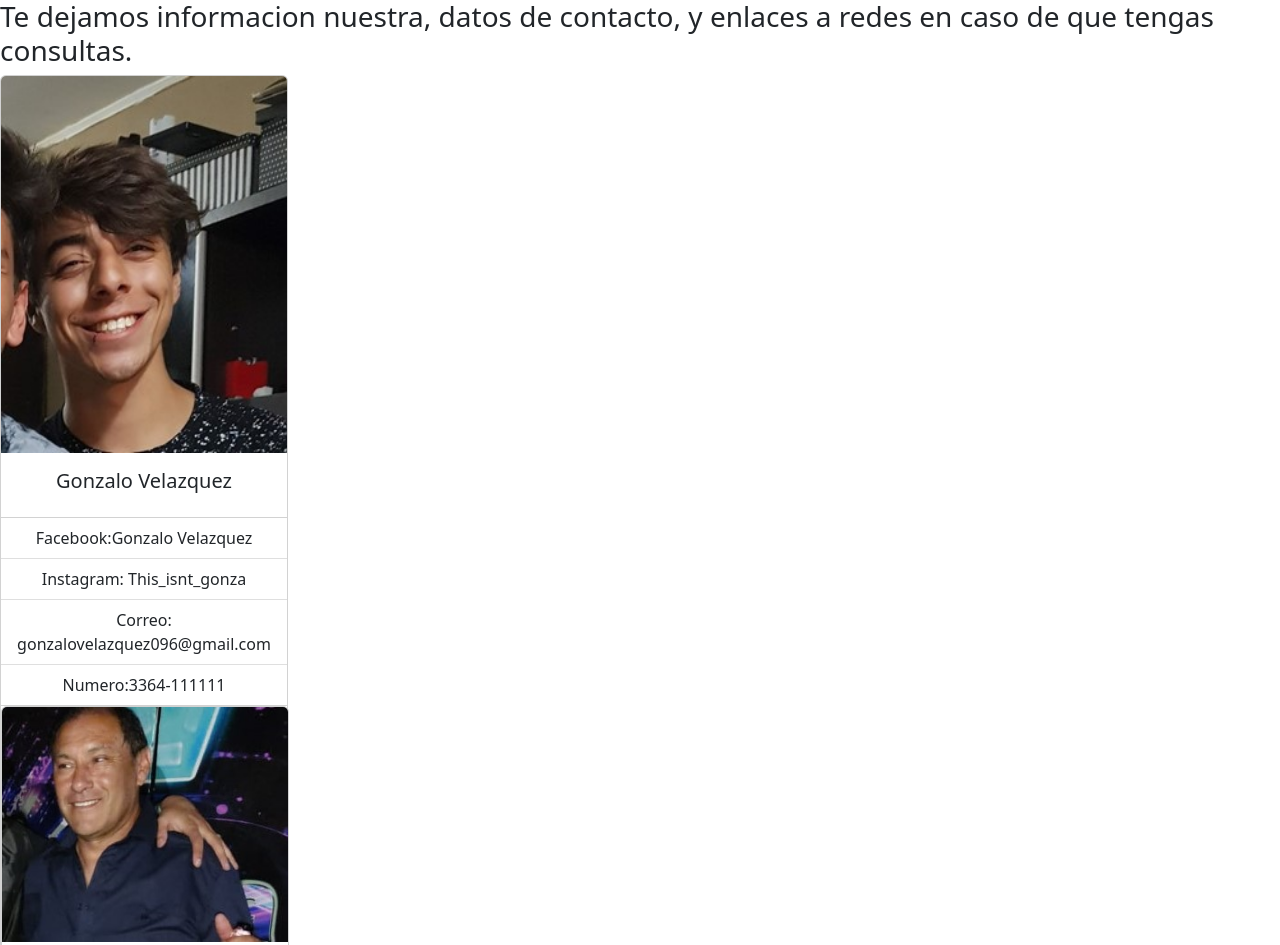
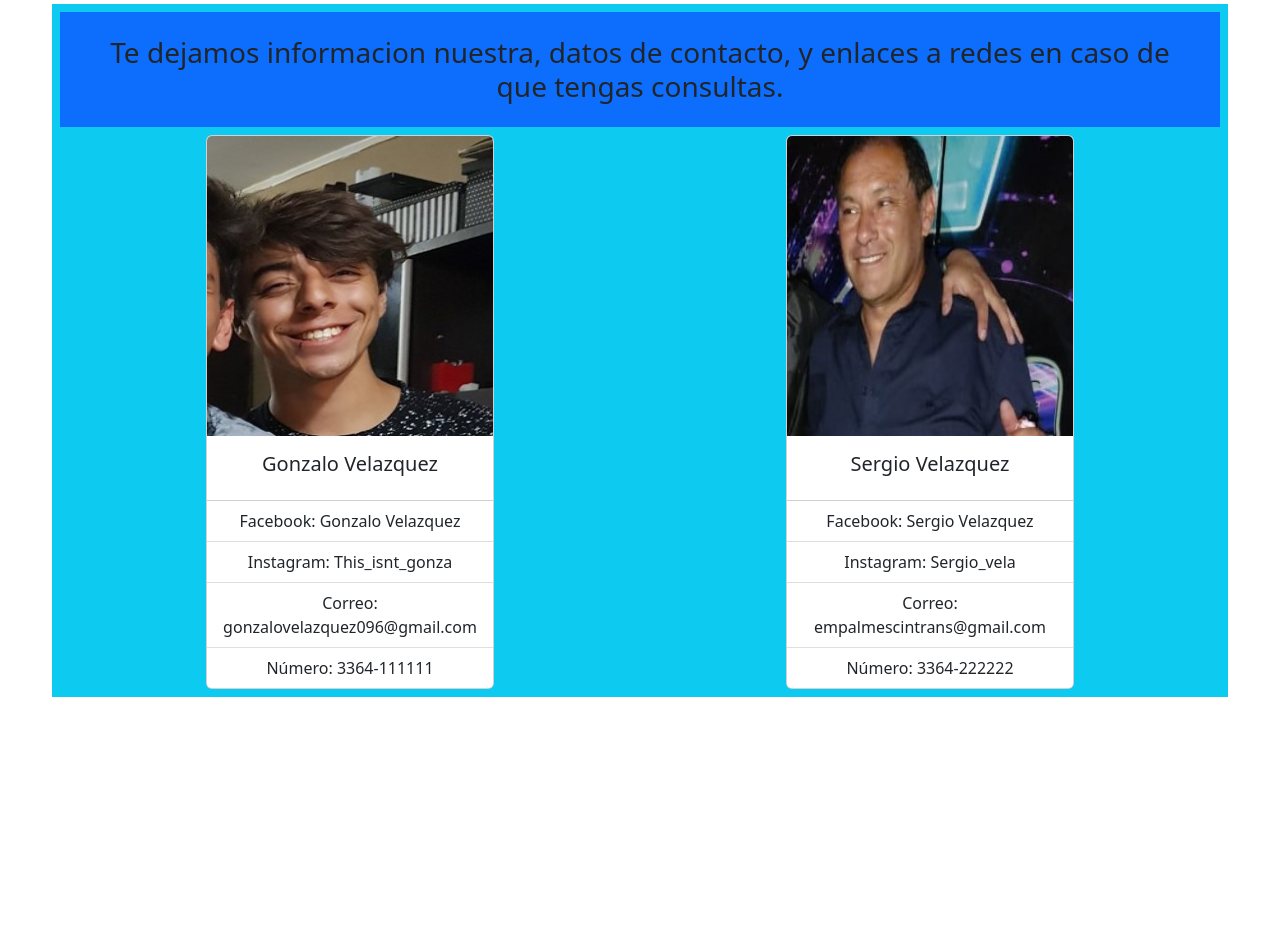
Before and after one commit to GonzaVel/Proyectofinalpaginaquinta, a plain HTML site: page Contact.html in a window 1280 px wide. Shown: the top 945 px of the page. After the commit the page ends 800 px from the top, so only its background shows below. Drawn offline with nearby package versions, Linux system fonts and the light colour scheme.

Commit message:
Proyecto V1

```diff
--- a/Contact.html
+++ b/Contact.html
@@ -6,44 +6,55 @@
     <meta http-equiv="X-UA-Compatible" content="IE=edge">
     <meta name="viewport" content="width=device-width, initial-scale=1.0">
     <title>Contactanos!</title>
-    <link href="css/cont.css">
     <!--Bootstrap css-->
     <link href="https://cdn.jsdelivr.net/npm/bootstrap@5.2.3/dist/css/bootstrap.min.css" rel="stylesheet"
         integrity="sha384-rbsA2VBKQhggwzxH7pPCaAqO46MgnOM80zW1RWuH61DGLwZJEdK2Kadq2F9CUG65" crossorigin="anonymous">
 </head>
 
-<body>
+<body class="m-1">
     <!--Bootstrap js-->
     <script src="https://cdn.jsdelivr.net/npm/bootstrap@5.2.3/dist/js/bootstrap.bundle.min.js"
         integrity="sha384-kenU1KFdBIe4zVF0s0G1M5b4hcpxyD9F7jL+jjXkk+Q2h455rYXK/7HAuoJl+0I4"
         crossorigin="anonymous"></script>
 
-    <h3>Te dejamos informacion nuestra, datos de contacto, y enlaces a redes en caso de que tengas consultas.</h3>
 
+    <div class="bg-info p-2 mx-5">
+        <h3 class="text-center bg-primary p-4">Te dejamos informacion nuestra, datos de contacto, y enlaces a redes en
+            caso de que
+            tengas consultas.</h3>
+
+
+        <div class="d-flex justify-content-around">
+            <div>
                 <div class="card text-center" style="width: 18rem;">
-        <img src="./img/doc-g.jpg" class="card-img-top" alt="Gonza">
+                    <img src="./img/doc-g.jpg" class="card-img-top" style="height: 300px" alt="Gonza">
                     <div class="card-body">
                         <h5 class="card-title">Gonzalo Velazquez</h5>
                     </div>
                     <ul class="list-group list-group-flush">
-            <li class="list-group-item">Facebook:Gonzalo Velazquez</li>
+                        <li class="list-group-item">Facebook: Gonzalo Velazquez</li>
                         <li class="list-group-item">Instagram: This_isnt_gonza</li>
                         <li class="list-group-item">Correo: gonzalovelazquez096@gmail.com</li>
-            <li class="list-group-item">Numero:3364-111111</li>
+                        <li class="list-group-item">Número: 3364-111111</li>
                     </ul>
+                </div>
+            </div>
 
+            <div>
                 <div class="card text-center" style="width: 18rem;">
-            <img src="./img/doc-p.jfif" class="card-img-top" alt="Sergio">
+                    <img src="./img/doc-p.jfif" class="card-img-top" style="height: 300px;" alt="Sergio">
                     <div class="card-body">
                         <h5 class="card-title">Sergio Velazquez</h5>
                     </div>
                     <ul class="list-group list-group-flush">
-                <li class="list-group-item">Facebook:Sergio Velazquez</li>
-                <li class="list-group-item">Instagram:Sergio_vela</li>
-                <li class="list-group-item">Correo:empalmescintrans@gmail.com</li>
-                <li class="list-group-item">Numero:3364-222222</li>
+                        <li class="list-group-item">Facebook: Sergio Velazquez</li>
+                        <li class="list-group-item">Instagram: Sergio_vela</li>
+                        <li class="list-group-item">Correo: empalmescintrans@gmail.com</li>
+                        <li class="list-group-item">Número: 3364-222222</li>
                     </ul>
-
+                </div>
+            </div>
+        </div>
     </div>
 </body>
 
```
Also changed, not shown: styles.css (+10 -7 lines), Bootstrap.TXT, README.TXT (added), css/cont.css (added). Lines whose indentation alone changed are shown as unchanged.
